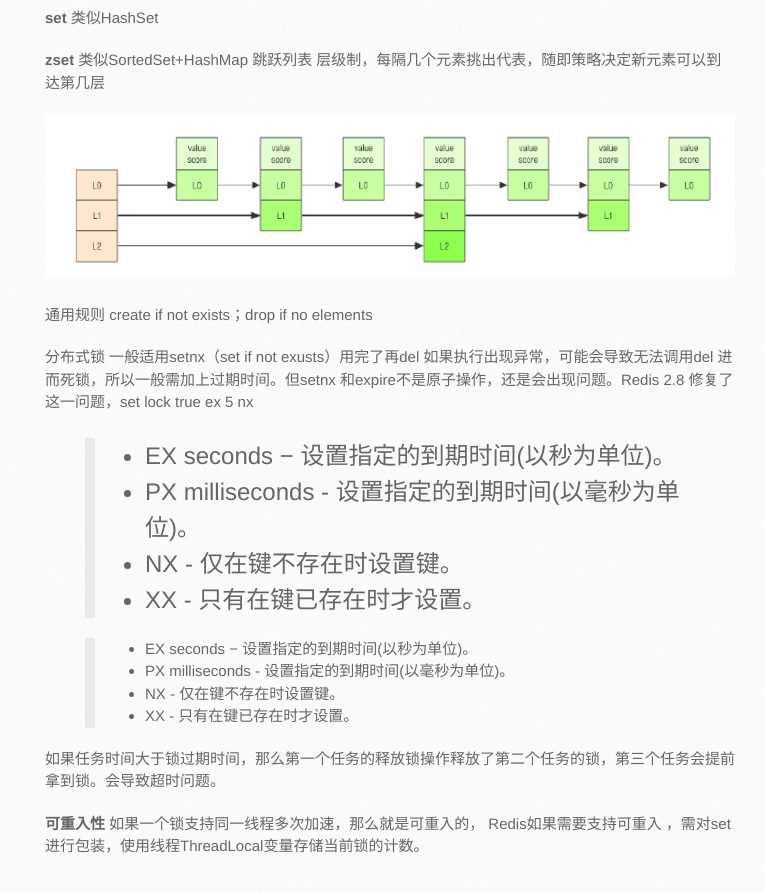
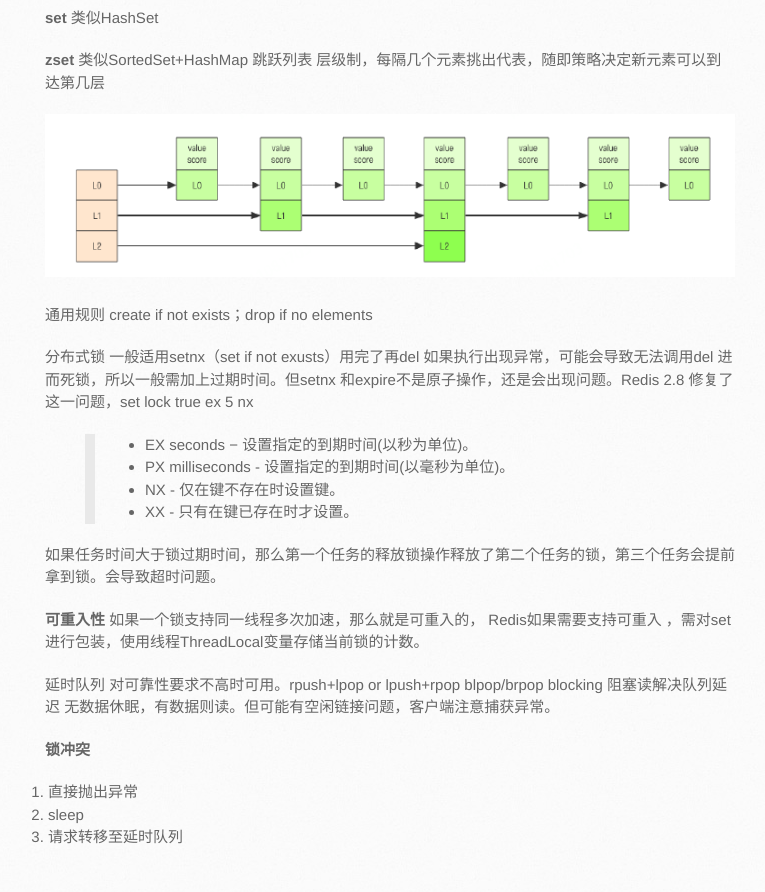
Before and after one commit to ChuckCH/ChuckCh.github.io, a Jekyll site: the page built from _posts/2021-11-08-Redis深度历险核心原理和应用实践.markdown, in a window 1280 px wide and 900 px high, scrolled down 647 px. Shown: the top 892 px of the window, without its empty margins (125-890 px from the left). Built offline with Jekyll 4.4.1, drawn with Linux system fonts in a browser that asks for light colours.

Commit message:
Update 2021-11-08-Redis深度历险核心原理和应用实践.markdown

```diff
--- a/_posts/2021-11-08-Redis深度历险核心原理和应用实践.markdown
+++ b/_posts/2021-11-08-Redis深度历险核心原理和应用实践.markdown
@@ -28,11 +28,6 @@ redis底层用的quicklist，元素较少时 ziplist，连续内存，元素较
 
 分布式锁 一般适用setnx（set if not exusts）用完了再del  如果执行出现异常，可能会导致无法调用del 进而死锁，所以一般需加上过期时间。但setnx 和expire不是原子操作，还是会出现问题。Redis 2.8 修复了这一问题，set lock true ex 5 nx
 
-> - EX seconds − 设置指定的到期时间(以秒为单位)。
-> - PX milliseconds - 设置指定的到期时间(以毫秒为单位)。
-> - NX - 仅在键不存在时设置键。
-> - XX - 只有在键已存在时才设置。
-
 <blockquote style="font-size:15px" >
   <ul>
     <li>EX seconds − 设置指定的到期时间(以秒为单位)。</li>
@@ -45,3 +40,12 @@ redis底层用的quicklist，元素较少时 ziplist，连续内存，元素较
 如果任务时间大于锁过期时间，那么第一个任务的释放锁操作释放了第二个任务的锁，第三个任务会提前拿到锁。会导致超时问题。
 
 **可重入性**  如果一个锁支持同一线程多次加速，那么就是可重入的， Redis如果需要支持可重入 ，需对set进行包装，使用线程ThreadLocal变量存储当前锁的计数。
+
+延时队列 对可靠性要求不高时可用。rpush+lpop or lpush+rpop
+blpop/brpop blocking 阻塞读解决队列延迟 无数据休眠，有数据则读。但可能有空闲链接问题，客户端注意捕获异常。
+
+**锁冲突**
+
+1. 直接抛出异常
+2. sleep
+3. 请求转移至延时队列
```
